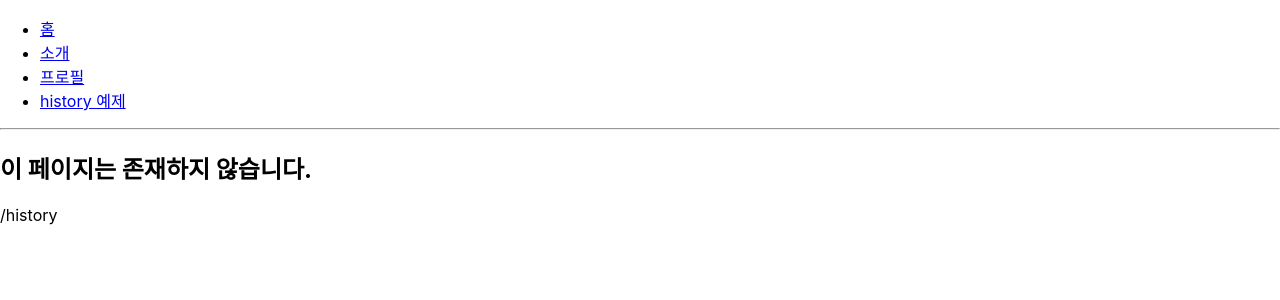
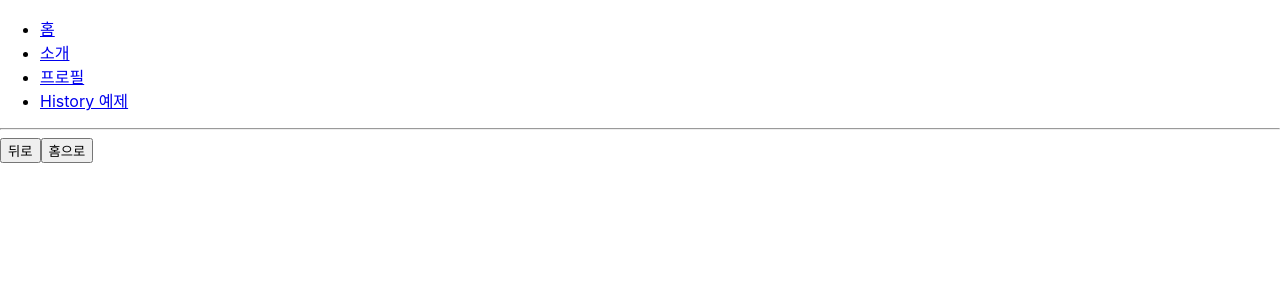
Before and after one commit to SeongYeon-Yu/React-Router, a React (Create React App) app in the folder router-tutorial/: page /history in a window 1280 px wide. Shown: the top 300 px of the page. Built offline with nearby package versions, Linux system fonts and the light colour scheme.

Commit message:
modify file 오타수정

```diff
--- a/router-tutorial/src/About.js
+++ b/router-tutorial/src/About.js
@@ -1,18 +1,18 @@
 import React from 'react';
 import qs from 'qs';
 
-const About = ({location}) => {
+const About = ({ location }) => {
   const query = qs.parse(location.search, {
-        ignoreQueryPrefix: true // 문자열 맨 앞의 ?를 생략한다.
+    ignoreQueryPrefix: true // 이 설정을 통하여 문자열 맨 앞의 ? 를 생략합니다.
   });
-    const showDetail = query.detail === 'true'; // 쿼리의 파싱 결과 값은 문자열
+  const showDetail = query.detail === 'true'; // 쿼리의 파싱 결과값은 문자열입니다.
   return (
     <div>
       <h1>소개</h1>
-            <p>라액트 라우터 기초를 실습 해보는 예제 페이지</p>
-            {showDetail && <p>detail 값을 true로 설정했구만!!!</p>}
+      <p>이 프로젝트는 리액트 라우터 기초를 실습해보는 예제 프로젝트입니다.</p>
+      {showDetail && <p>detail 값을 true 로 설정하셨군요!</p>}
     </div>
-    )
-}
+  );
+};
 
 export default About;
--- a/router-tutorial/src/App.js
+++ b/router-tutorial/src/App.js
@@ -1,11 +1,11 @@
 import React from 'react';
-import {Route, Link, Switch} from 'react-router-dom';
+import { Route, Link, Switch } from 'react-router-dom';
 import About from './About';
 import Home from './Home';
 import Profiles from './Profiles';
 import HistorySample from './HistorySample';
 
-const App = () =>{
+const App = () => {
   return (
     <div>
       <ul>
@@ -19,24 +19,27 @@ const App = () =>{
           <Link to="/profiles">프로필</Link>
         </li>
         <li>
-          <Link to="/HistorySample">history 예제</Link>
+          <Link to="/history">History 예제</Link>
         </li>
       </ul>
-      <hr/>
+      <hr />
       <Switch>
-        <Route path="/" component={Home} exact={true}/>
-        <Route path={['/about','/info']} component={About}/>
-        <Route path="/profiles" component={Profiles}/>
-        <Route path="/historySample" component={HistorySample}/>
-        <Route render={({location})=>(
-          <div>
-            <h2>이 페이지는 존재하지 않습니다.</h2>
-            <p>{location.pathname}</p>
-          </div>
-        )}
+        <Route path="/" component={Home} exact={true} />
+        <Route path={['/about', '/info']} component={About} />
+        <Route path="/profiles" component={Profiles} />
+        <Route path="/history" component={HistorySample} />
+        <Route
+          // path를 따로 정의하지 않으면 모든 상황에 렌더링됨
+          render={({ location }) => (
+            <div>
+              <h2>이 페이지는 존재하지 않습니다:</h2>
+              <p>{location.pathname}</p>
+            </div>
+          )}
         />
       </Switch>
     </div>
-  )
-}
+  );
+};
+
 export default App;
--- a/router-tutorial/src/HistorySample.js
+++ b/router-tutorial/src/HistorySample.js
@@ -8,8 +8,8 @@ class HistorySample extends Component {
   handleGoHome = () => {
     this.props.history.push("/");
   };
-  componeneDidMount() {
-    this.unblock = this.props.history.block("정말 떠나실 건가요?");
+  componentDidMount() {
+    this.unblock = this.props.history.block('정말 떠나실건가요?');
   }
   componentWillUnmount() {
     if (this.unblock) {
--- a/router-tutorial/src/Profiles.js
+++ b/router-tutorial/src/Profiles.js
@@ -24,6 +24,7 @@ const Profiles = () => {
         exact
         render={() => <div>사용자를 선택해주세요.</div>}
       />
+
       <Route path="profiles/:username" component={Profile} />
       <WithRouterSample/>
     </div>
```
Lines whose indentation alone changed are shown as unchanged.
